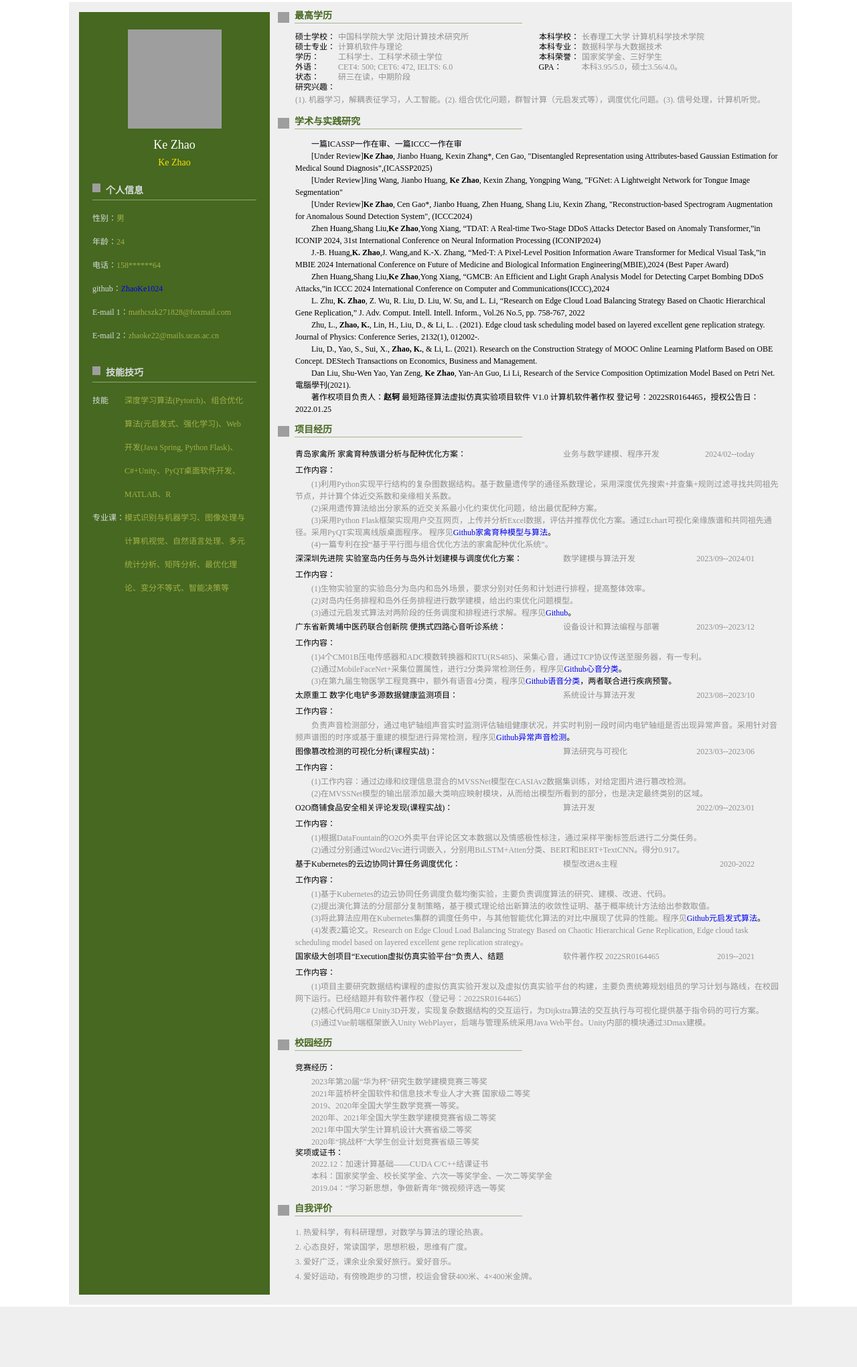
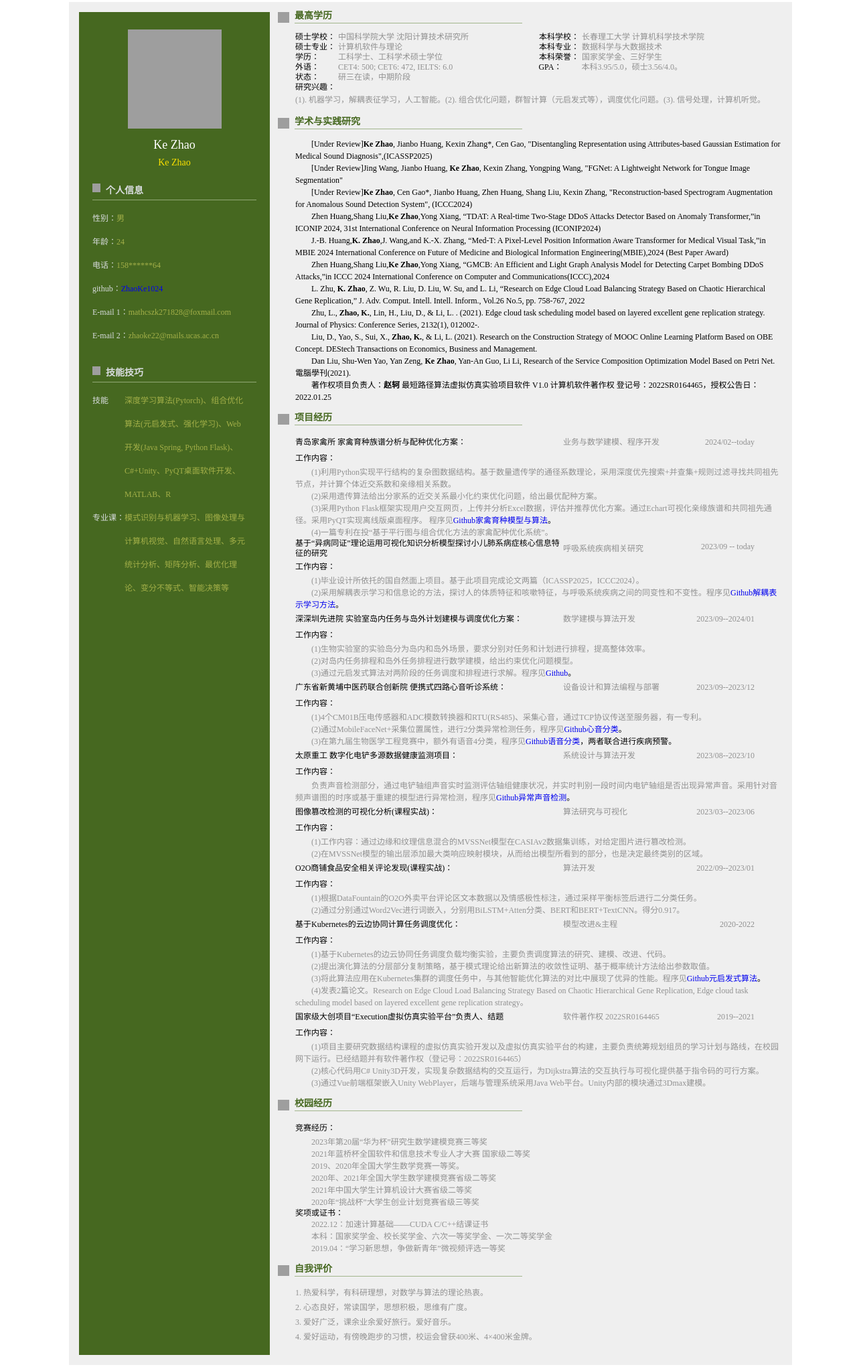
Before and after one commit to ZhaoKe1024/Audio-Record-WebPage, a Flask app: template templates/myself.html in a window 1280 px wide. Shown: the whole page at 67% size. Before the commit the page ends 1951 px from the top, so only its background shows below. Run offline with Flask 3, Linux system fonts and the light colour scheme; the template is opened without the code that fills it, so the values that code supplies are empty; parts of the project's set-up code (start-up, migrations or seed data) failed here and were passed over; grey boxes are pictures that could not be loaded.

Commit message:
update experiments

```diff
--- a/templates/myself.html
+++ b/templates/myself.html
@@ -582,17 +582,10 @@
 										<table>
 											<tbody>
 												<td>
-
 													<p
 														style="text-indent:2em;font:400 12px Times New Roman;line-height:18px; ">
-														<a class="black">一篇ICASSP一作在审、一篇ICCC一作在审</span></a>
+														<a class="black">[Under Review]<strong>Ke Zhao</strong>, Jianbo Huang, Kexin Zhang*, Cen Gao, "Disentangling Representation using Attributes-based Gaussian Estimation for Medical Sound Diagnosis",(ICASSP2025)</span></a>
 													</p>
-
-													<p
-														style="text-indent:2em;font:400 12px Times New Roman;line-height:18px; ">
-														<a class="black">[Under Review]<strong>Ke Zhao</strong>, Jianbo Huang, Kexin Zhang*, Cen Gao, "Disentangled Representation using Attributes-based Gaussian Estimation for Medical Sound Diagnosis",(ICASSP2025)</span></a>
-													</p>
-
 													<p
 														style="text-indent:2em;font:400 12px Times New Roman;line-height:18px; ">
 														<a class="black">[Under Review]Jing Wang, Jianbo Huang, <strong>Ke Zhao</strong>, Kexin Zhang, Yongping Wang, "FGNet: A Lightweight Network for Tongue Image Segmentation"</span></a>
@@ -609,7 +602,6 @@
 															ICONIP 2024, 31st International Conference on Neural
 															Information Processing (ICONIP2024)</span></a>
 													</p>
-
 													<p
 														style="text-indent:2em;font:400 12px Times New Roman;line-height:18px; ">
 														<a class="black">J.-B. Huang,<strong>K. Zhao</strong>,J.
@@ -723,6 +715,38 @@
 												<!--注释:"text-indent:2em"能使文字空两个字符-->
 											</tbody>
 										</table>
+
+										<table>
+											<tbody>
+												<tr class="info_list">
+													<td class="edu"><span>基于“异病同证”理论运用可视化知识分析模型探讨小儿肺系病症核心信息特征的研究</span></td>
+													<td class="exp"><span class="gray">呼吸系统疾病相关研究</span></td>
+													<td class="pofi"><span class="gray">2023/09 -- today</span></td>
+												</tr>
+											</tbody>
+										</table>
+
+										<table>
+											<tbody>
+												<tr class="info_list">
+													<td><span>工作内容：</span></td>
+												</tr>
+
+												<td>
+													<p style="text-indent:2em;font:400 12px Simsun;line-height:18px;">
+														<a
+															class="gray">(1)毕业设计所依托的国自然面上项目。基于此项目完成论文两篇（ICASSP2025，ICCC2024）。</span></a>
+													</p>
+													<p style="text-indent:2em;font:400 12px Simsun;line-height:18px;">
+														<a class="gray">(2)采用解耦表示学习和信息论的方法，探讨人的体质特征和咳嗽特征，与呼吸系统疾病之间的同变性和不变性。程序见<a
+																href="https://github.com/ZhaoKe1024/DisentangledRepr">Github解耦表示学习方法</a>。</span></a>
+													</p>
+
+												</td>
+												<!--注释:"text-indent:2em"能使文字空两个字符-->
+											</tbody>
+										</table>
+
 										<table>
 											<tbody>
 												<tr class="info_list">
```
